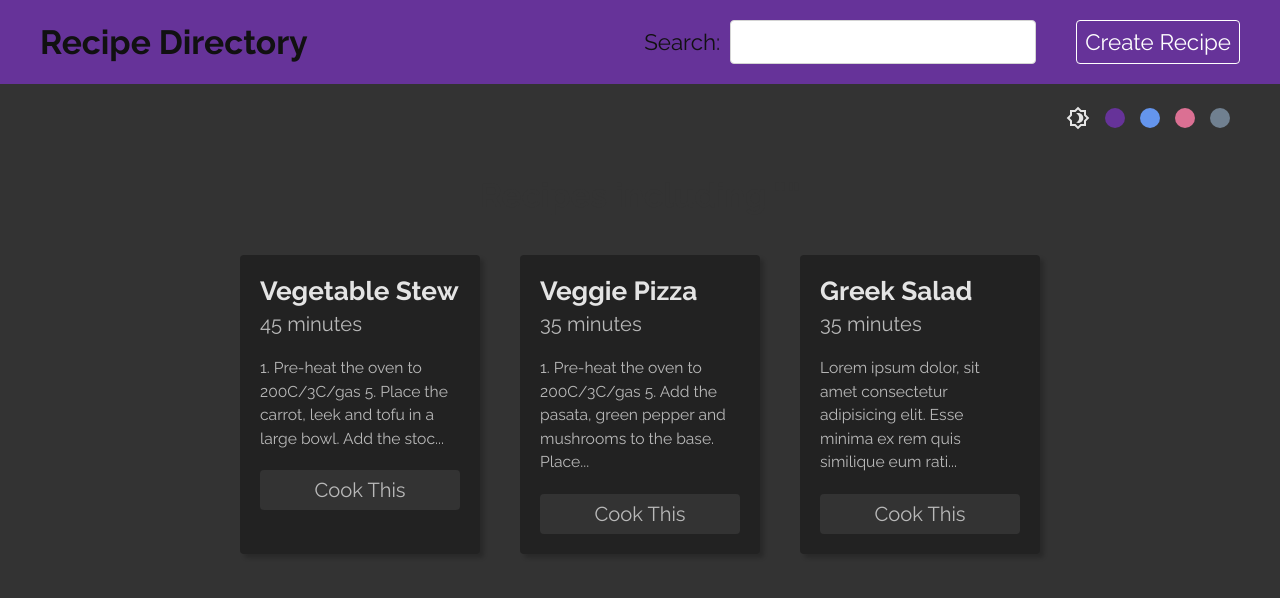
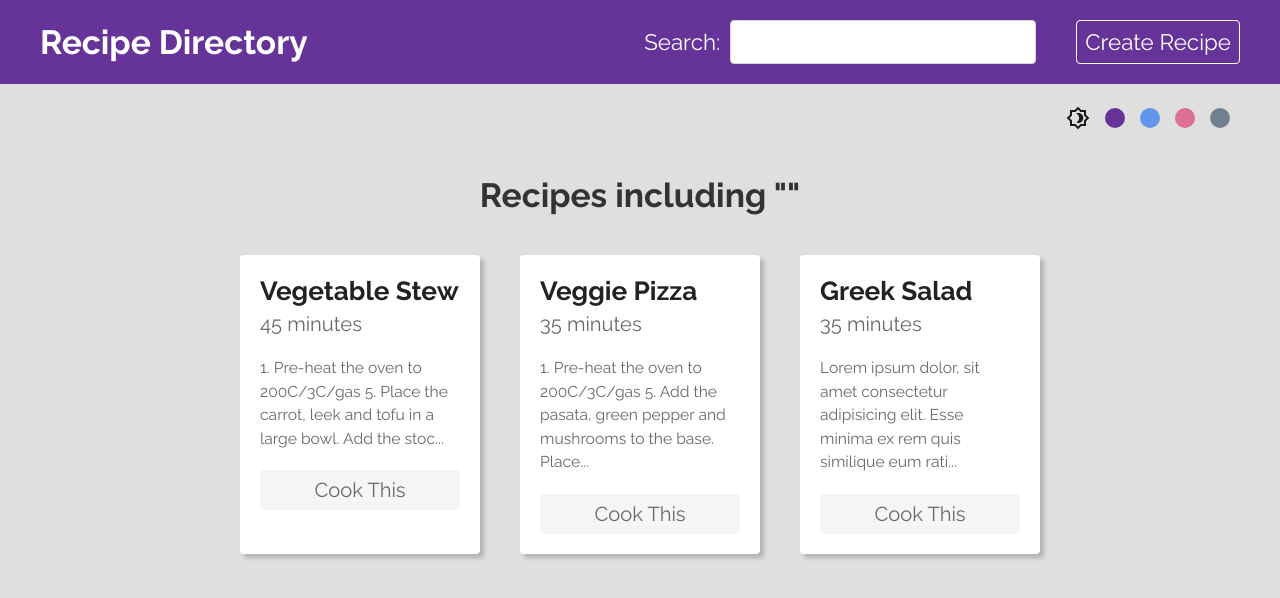
Before and after one commit to nitink-prog/Recipe-Directory, a React (Create React App) app: page /search in a window 1280 px wide. Shown: the top 598 px of the page. Built offline with nearby package versions, Linux system fonts and the light colour scheme; data requests are answered from the project's data file.

Commit message:
added darkmode to more elements, smooth transitions

```diff
--- a/src/components/Navbar.css
+++ b/src/components/Navbar.css
@@ -11,11 +11,13 @@
   margin: 0 auto;
 }
 .navbar a.brand {
+  transition: all 0.3s ease-in;
   margin-right: auto;
   color: white;
   text-decoration: none;
 }
-.navbar a:last-child {
+.navbar a.button {
+  transition: all 0.3s ease-in;
   color: white;
   text-decoration: none;
   margin-left: 40px;
@@ -23,14 +25,20 @@
   border: 1px solid white;
   border-radius: 4px;
 }
-.navbar a:last-child:hover {
+.navbar a.button:hover {
+  transition: all 0.2s ease-in;
   background: white;
   color: dimgray;
 }
 
+/* dark mode */
 .navbar.dark {
   color: #111;
 }
 .navbar.dark a.brand {
   color: #111;
 }
+.navbar.dark a.button {
+  color: #111;
+  border: 1px solid #111;
+}
--- a/src/components/RecipeList.css
+++ b/src/components/RecipeList.css
@@ -1,4 +1,5 @@
 .recipe-list {
+  transition: all 0.3s ease-in;
   display: grid;
   grid-template-columns: 1fr 1fr 1fr;
   gap: 40px 40px;
@@ -6,32 +7,36 @@
   margin: 40px auto;
 }
 .recipe-list .card {
+  transition: all 0.3s ease-in;
   background: white;
   color: darkgray;
   padding: 20px;
   border-radius: 4px;
   box-shadow: 4px 4px 4px rgba(0, 0, 0, 0.2);
-  transition: all 0.3s ease;
   position: relative;
 }
 .recipe-list .card:hover {
   transform: rotate(2deg);
 }
 .recipe-list .card h3 {
+  transition: all 0.3s ease-in;
   color: #222;
   margin-bottom: 6px;
 }
 .recipe-list .card p {
+  transition: all 0.3s ease-in;
   color: dimgray;
   font-size: 0.9em;
 }
 .recipe-list .card div {
+  transition: all 0.3s ease-in;
   color: dimgray;
   font-size: 0.7em;
   margin: 20px 0;
   line-height: 1.5em;
 }
 .recipe-list .card a {
+  transition: all 0.3s ease-in;
   color: dimgray;
   text-decoration: none;
   display: block;
--- a/src/components/Searchbar.css
+++ b/src/components/Searchbar.css
@@ -3,5 +3,13 @@
   align-items: center;
 }
 .searchbar input {
+  transition: all 0.3s ease-in;
   margin-left: 10px;
 }
+
+/* dark mode */
+.searchbar.dark input {
+  background: #111;
+  border-color: rgb(185, 185, 185);
+  color: rgb(185, 185, 185);
+}
--- a/src/components/Searchbar.jsx
+++ b/src/components/Searchbar.jsx
@@ -1,8 +1,10 @@
 import { useState } from "react";
 import { useHistory } from "react-router-dom";
+import { useTheme } from "../hooks/useTheme";
 import "./Searchbar.css";
 
 export default function Searchbar() {
+  const { mode } = useTheme();
   const [searchTerm, setSearchTerm] = useState("");
   const history = useHistory();
 
@@ -13,7 +15,7 @@ export default function Searchbar() {
   };
 
   return (
-    <div className="searchbar">
+    <div className={`searchbar ${mode}`}>
       <form onSubmit={handleSubmit}>
         <label htmlFor="search">Search:</label>
         <input
--- a/src/context/ThemeContext.jsx
+++ b/src/context/ThemeContext.jsx
@@ -16,7 +16,7 @@ const themeReducer = (state, action) => {
 export function ThemeProvider({ children }) {
   const [state, dispatch] = useReducer(themeReducer, {
     color: "rebeccapurple",
-    mode: "dark",
+    mode: "light",
   });
 
   const changeColor = (color) => {
```
